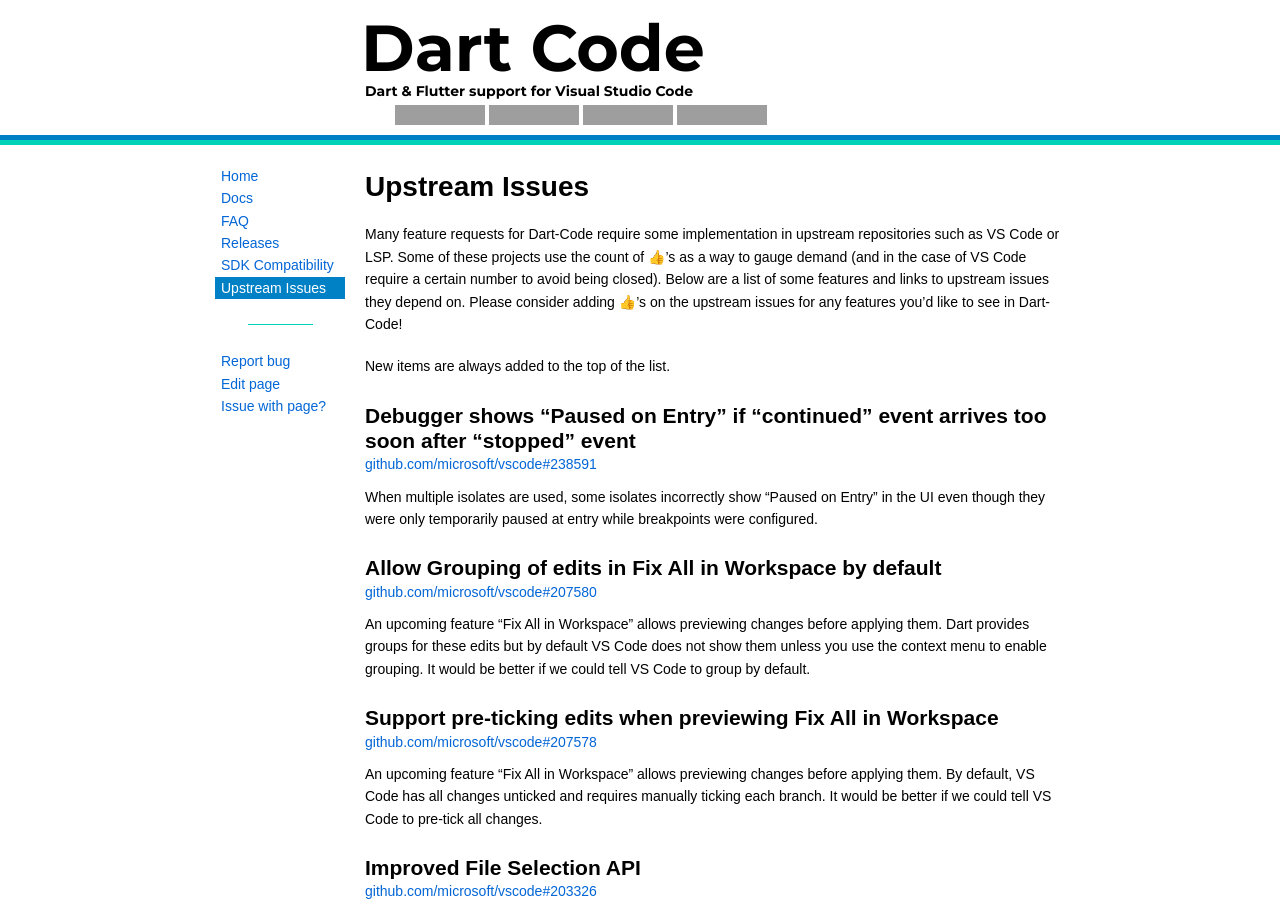
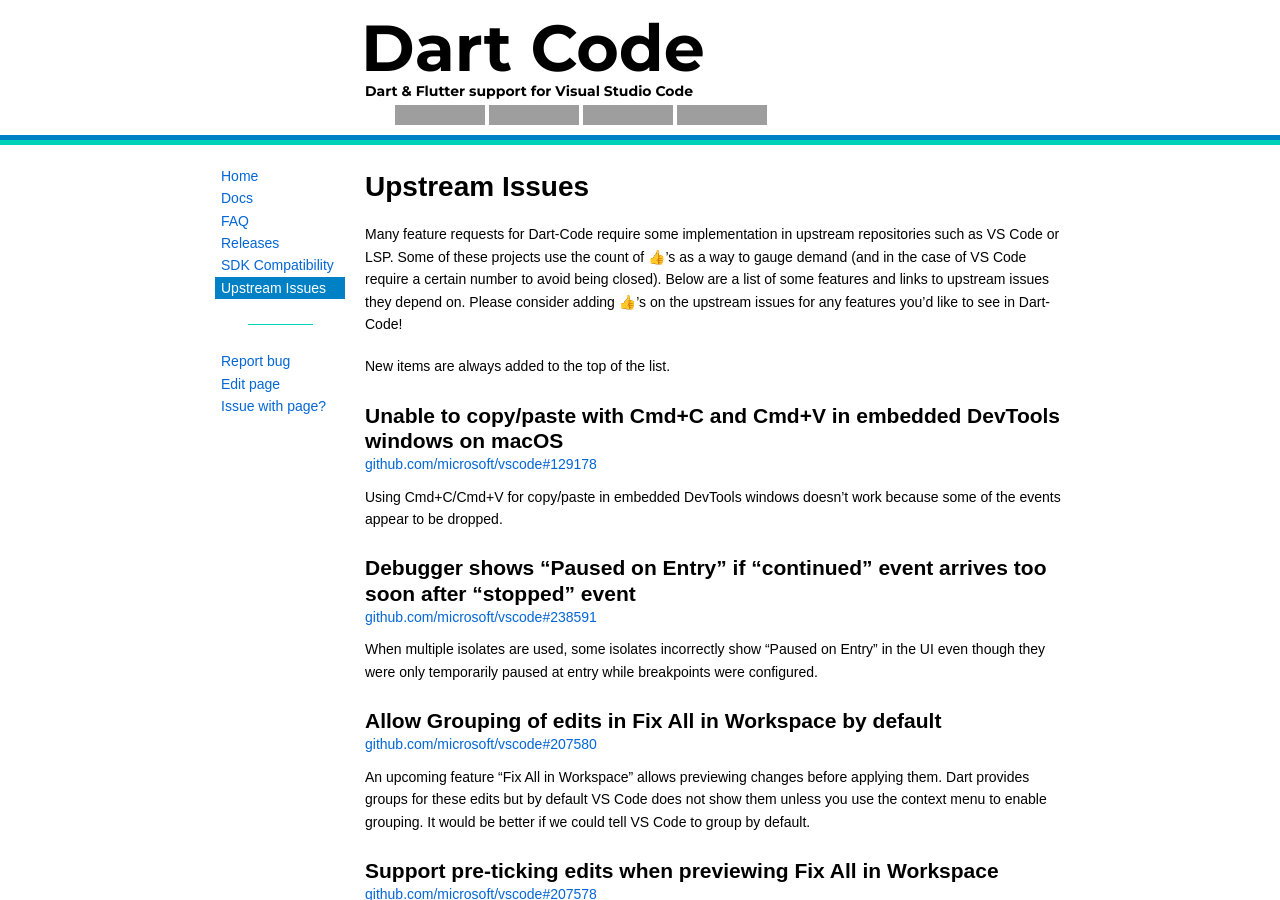
Before and after one commit to Dart-Code/Website, a Jekyll site: the page built from upstream-issues.md, in a window 1280 px wide and 900 px high. Built offline with Jekyll 4.4.1, drawn with Linux system fonts in a browser that asks for light colours; grey boxes are pictures that could not be loaded.

Commit message:
Update upstream-issues.md

```diff
--- a/upstream-issues.md
+++ b/upstream-issues.md
@@ -7,10 +7,17 @@
 
 New items are always added to the top of the list.
 
+## Unable to copy/paste with Cmd+C and Cmd+V in embedded DevTools windows on macOS
+[github.com/microsoft/vscode#129178](https://github.com/microsoft/vscode/issues/129178)
+
+Using Cmd+C/Cmd+V for copy/paste in embedded DevTools windows doesn't work because some of the events appear to be dropped.
+
+
 ## Debugger shows "Paused on Entry" if "continued" event arrives too soon after "stopped" event
 [github.com/microsoft/vscode#238591](https://github.com/microsoft/vscode/issues/238591)
 
 When multiple isolates are used, some isolates incorrectly show "Paused on Entry" in the UI even though they were only temporarily paused at entry while breakpoints were configured.
+
 
 ## Allow Grouping of edits in Fix All in Workspace by default
 [github.com/microsoft/vscode#207580](https://github.com/microsoft/vscode/issues/207580)
```
